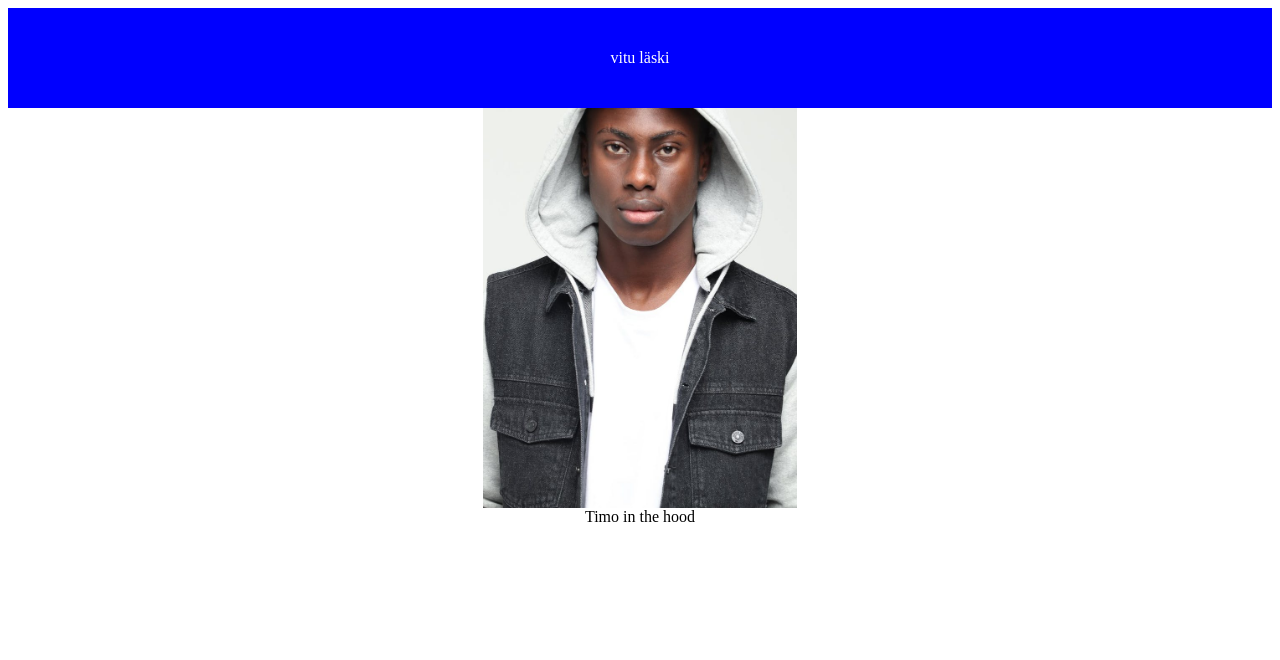
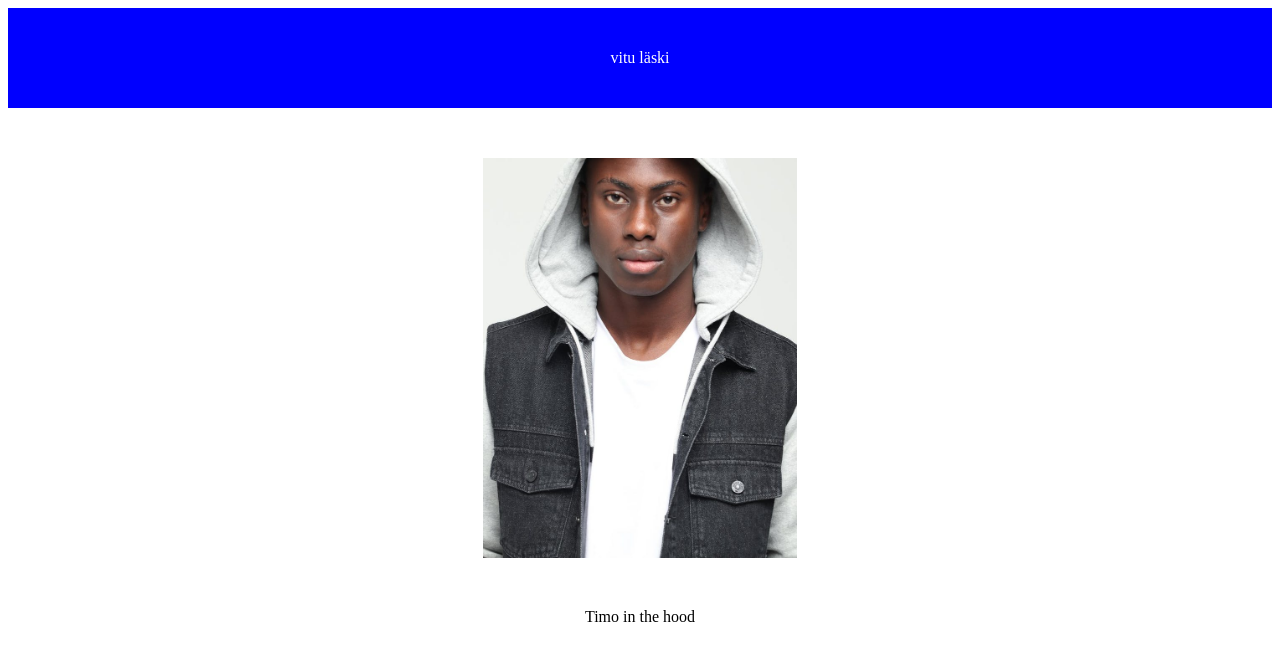
Before and after one commit to thimthim-hub/timo-angular, an Angular app: page / in a window 1280 px wide. Shown: the top 660 px of the page. Built offline with nearby package versions, Linux system fonts and the light colour scheme.

Commit message:
added margin for image

```diff
--- a/src/app/app.component.css
+++ b/src/app/app.component.css
@@ -18,6 +18,7 @@
 
 .image-container {
     height: 50vh;
+    margin: 50px;
 }
 
 .image {
```
